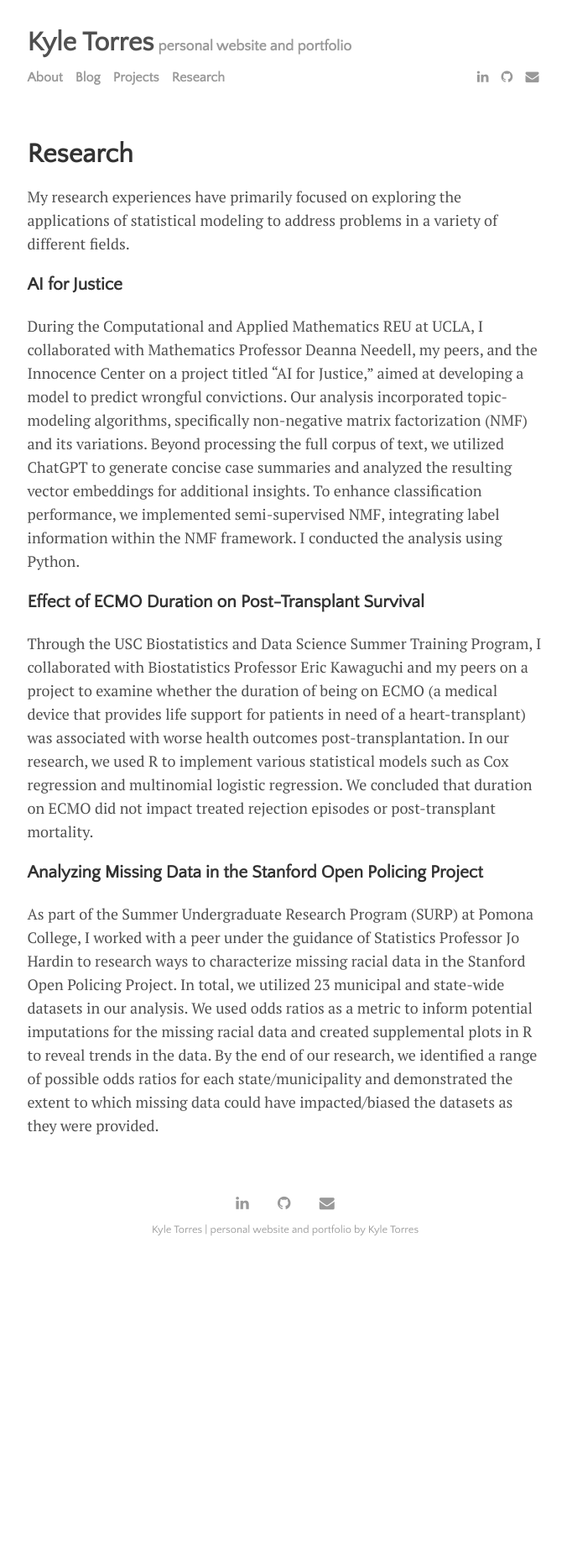
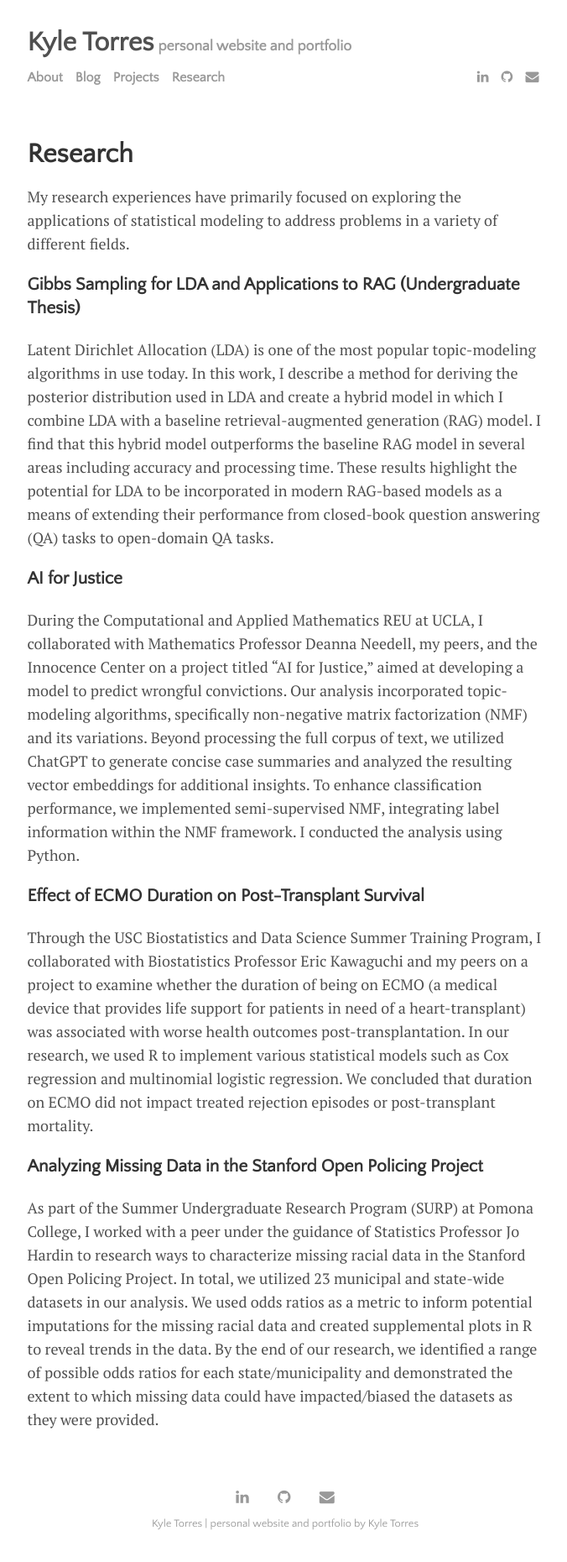
Before and after one commit to kyledtorres/kyledtorres.github.io, a Jekyll site: the page built from menu/research.md, in a window 1280 px wide. Shown: the whole page at 84% size, without its empty margins (300-976 px from the left). Built offline with Jekyll 4.4.1, drawn with Linux system fonts in a browser that asks for light colours; before the commit the page ends 1510 px from its top, so only the background shows below that.

Commit message:
add thesis

```diff
--- a/menu/research.md
+++ b/menu/research.md
@@ -5,6 +5,11 @@ permalink: /research
 ---
 
 My research experiences have primarily focused on exploring the applications of statistical modeling to address problems in a variety of different fields.
+
+
+### Gibbs Sampling for LDA and Applications to RAG (Undergraduate Thesis)
+
+Latent Dirichlet Allocation (LDA) is one of the most popular topic-modeling algorithms in use today. In this work, I describe a method for deriving the posterior distribution used in LDA and create a hybrid model in which I combine LDA with a baseline retrieval-augmented generation (RAG) model. I find that this hybrid model outperforms the baseline RAG model in several areas including accuracy and processing time. These results highlight the potential for LDA to be incorporated in modern RAG-based models as a means of extending their performance from closed-book question answering (QA) tasks to open-domain QA tasks.
 
 
 ### AI for Justice
```
